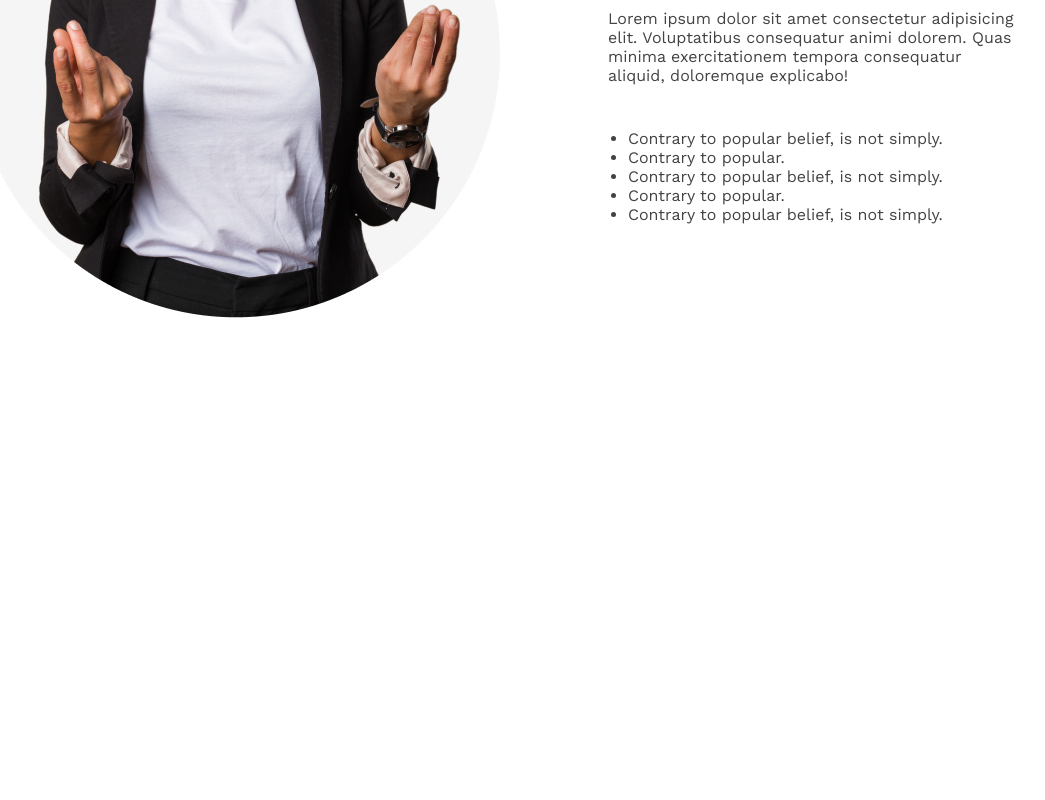
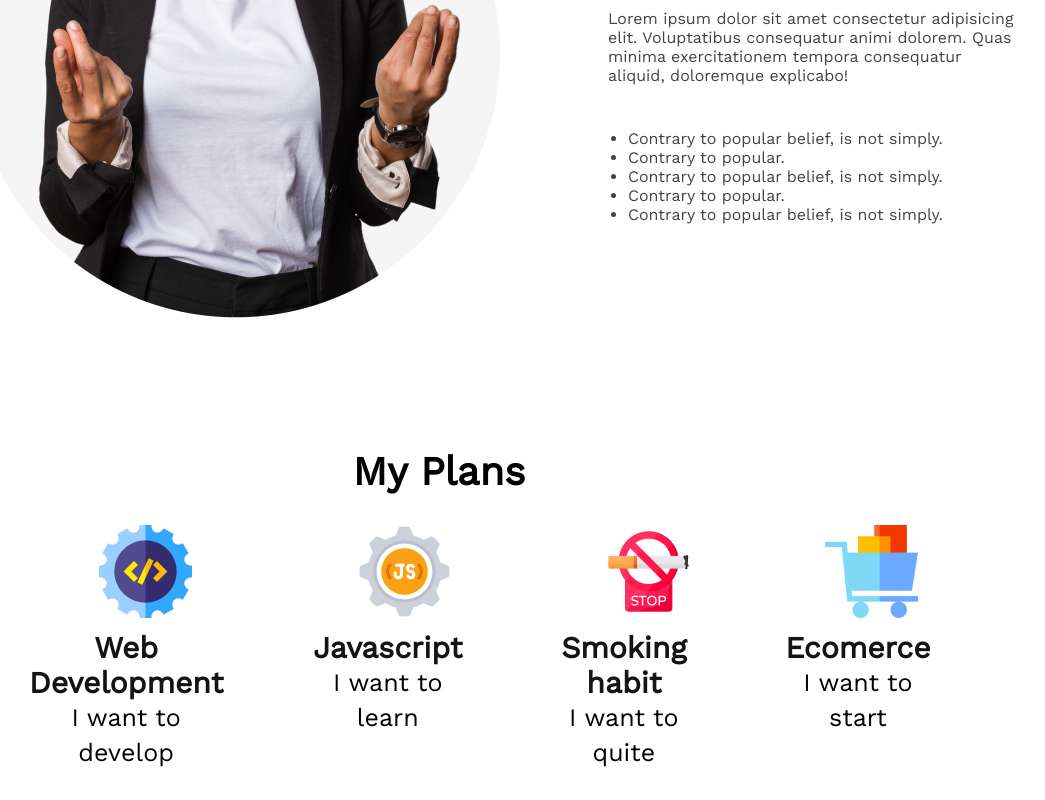
Before and after one commit to ArnabDutta1/first-assignment1, a plain HTML site: page first-assignment1.html in a window 1280 px wide. Shown: the part 1346-2146 px from the top of the page, without its empty margins (201-1246 px from the left). Before the commit the page ends 1664 px from the top, so only its background shows below. Drawn offline with nearby package versions, Linux system fonts and the light colour scheme.

Commit message:
section plans

```diff
--- a/first-assignment1.html
+++ b/first-assignment1.html
@@ -35,6 +35,32 @@
                 </div>
             </div>
         </section>
+        <!-- My plans section-->
+        <section class="my-plans">
+            <h1 class="section-title">My Plans</h1>
+            <div class="plans-container">
+                <div class="plans">
+                    <img class="title-icon1" src="icons/web.png" alt="website">
+                    <p class="plans-title">Web Development</p>
+                    <p class="plans-description">I want to develop</p>
+                </div>
+                <div class="plans">
+                    <img class="title-icon2" src="icons/js.png" alt="javescript">
+                    <p class="plans-title">Javascript</p>
+                    <p class="plans-description">I want to learn</p>
+                </div>
+                <div class="plans">
+                    <img class="title-icon3" src="icons/smoke.png" alt="no smoking">
+                    <p class="plans-title">Smoking habit</p>
+                    <p class="plans-description">I want to quite</p>
+                </div>
+                <div class="plans">
+                    <img class="title-icon4" src="icons/ecom.png" alt="ecomerce">
+                    <p class="plans-title">Ecomerce</p>
+                    <p class="plans-description">I want to start</p>
+                </div>
+            </div>
+        </section>
     </main>
     <footer></footer>
 </body>
--- a/style/first-assignment1.css
+++ b/style/first-assignment1.css
@@ -89,3 +89,45 @@ font-size: 30px;
 .person{
     padding-left: 150px;
 }
+/* My plan section */
+.section-title{
+    text-align: center;
+    font-weight: 700;
+    font-size: 40px;
+}
+.my-plans{
+    margin-top: 130px;
+}
+.plans-container{
+    display: flex;
+    gap: 30px;
+    padding-left: 200px;
+    padding-right: 200px;
+    line-height: 35px;
+}
+.title-icon1{
+    padding-left: 70px;
+}
+.title-icon2{
+    padding-left: 45px;
+}
+.title-icon3{
+    padding-left: 50px;
+}
+.title-icon4{
+    padding-left: 40px;
+}
+.plans{
+    padding: 30px;
+}
+.plans-title{
+    color: #151414;
+    font-weight: 700;
+    font-size: 30px;
+    text-align: center;
+}
+.plans-description{
+    font-weight: 500;
+    font-size: 25px;
+    text-align: center;
+}
```
